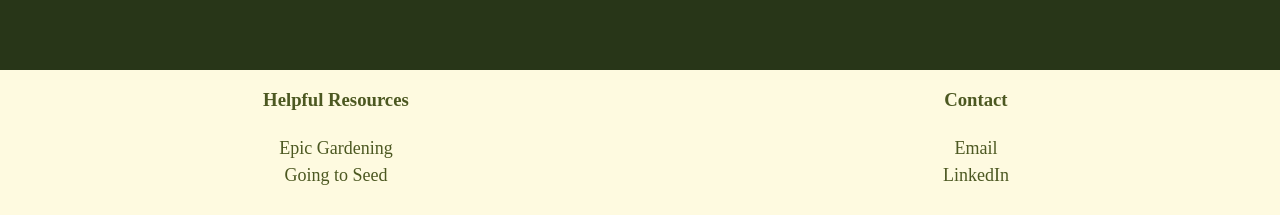
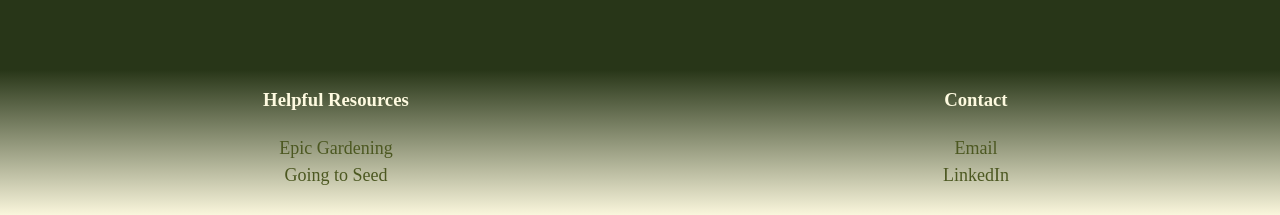
Before and after one commit to Bkeefe901/CapstoneFE, a React (Vite) app: page / in a window 1280 px wide. Shown: the part 1272-1487 px from the top of the page. Built offline with nearby package versions, Linux system fonts and the light colour scheme.

Commit message:
Changed home page footer style

```diff
--- a/src/pages/HomePage/Home.module.css
+++ b/src/pages/HomePage/Home.module.css
@@ -49,12 +49,20 @@ li{
 
 .footer{
     margin: auto;
-    background-color: var(--white);
+    background-image: linear-gradient(to bottom, var(--background), var(--white));
+    /* background-color: var(--white); */
     width: 100%;
     display: flex;
     justify-content: space-around;
 }
 
+.footerColumn{
+    background-image: linear-gradient(to bottom, var(--background), var(--white) );
+}
+
+
+
 .footerColumn > h3, li > a{
     color: var(--tableR);
+
 }
--- a/src/pages/HomePage/HomePage.jsx
+++ b/src/pages/HomePage/HomePage.jsx
@@ -20,7 +20,7 @@ export default function HomePage() {
             </div>
             <footer className={style.footer}>
                     <div className={style.footerColumn}>
-                        <h3>Helpful Resources</h3>
+                        <h3 style={{color: 'var(--white)'}}>Helpful Resources</h3>
                         <ul>
                             <li><a href="https://www.epicgardening.com/" target='_blank'>Epic Gardening</a></li>
                             <li><a href="https://goingtoseed.org/" target='_blank'>Going to Seed</a></li>
@@ -31,7 +31,7 @@ export default function HomePage() {
                         </ul>
                     </div>
                     <div className={style.footerColumn}>
-                        <h3>Contact</h3>
+                        <h3 style={{color: 'var(--white)'}}>Contact</h3>
                         <ul>
                             <li><a href="https://mail.google.com/mail/?view=cm&to=bradyjokeefe@gmail.com" target='_blank'>Email</a></li>
                             <li><a href="https://www.linkedin.com/in/brady-keefe901/" target='_blank'>LinkedIn</a></li>
```
